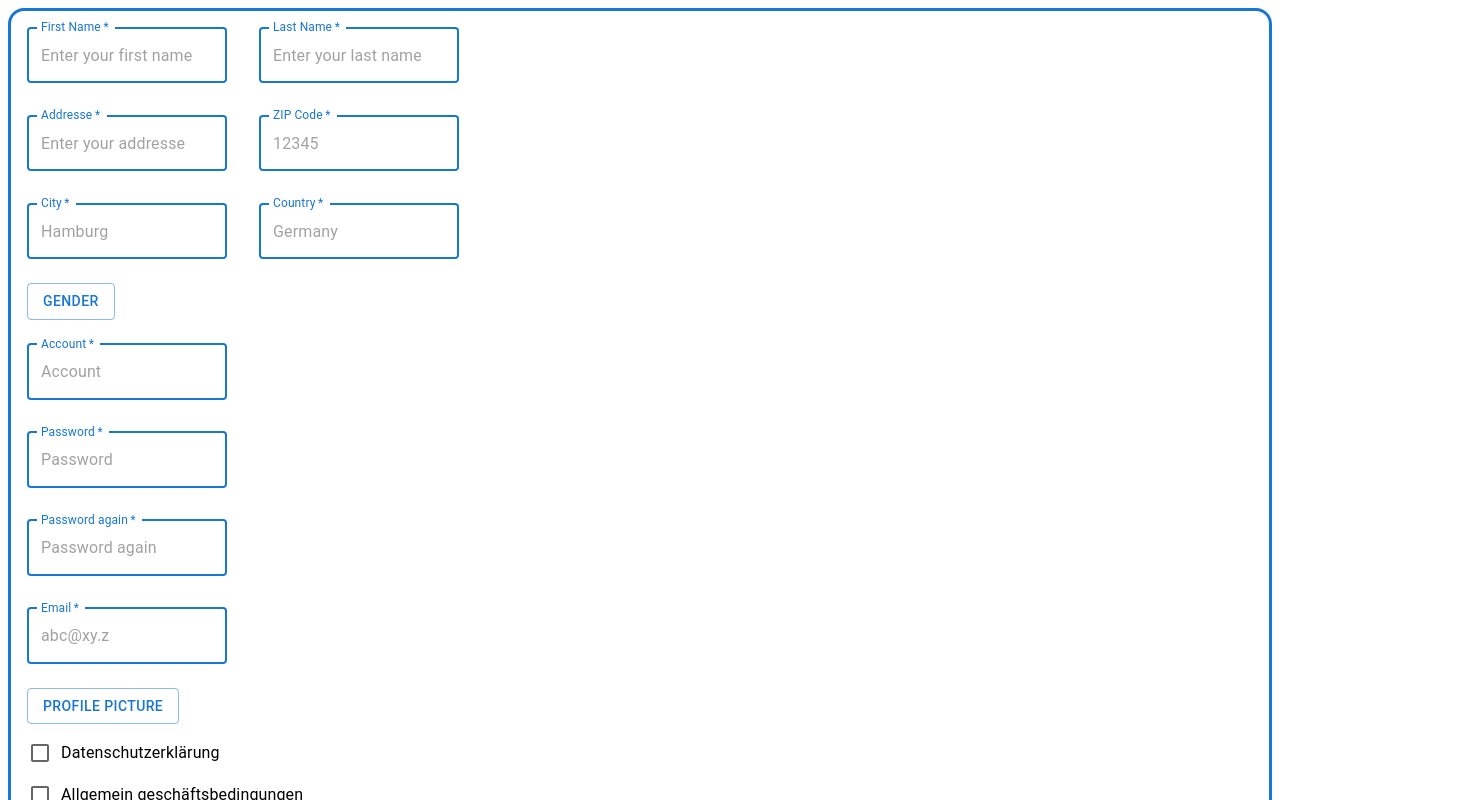
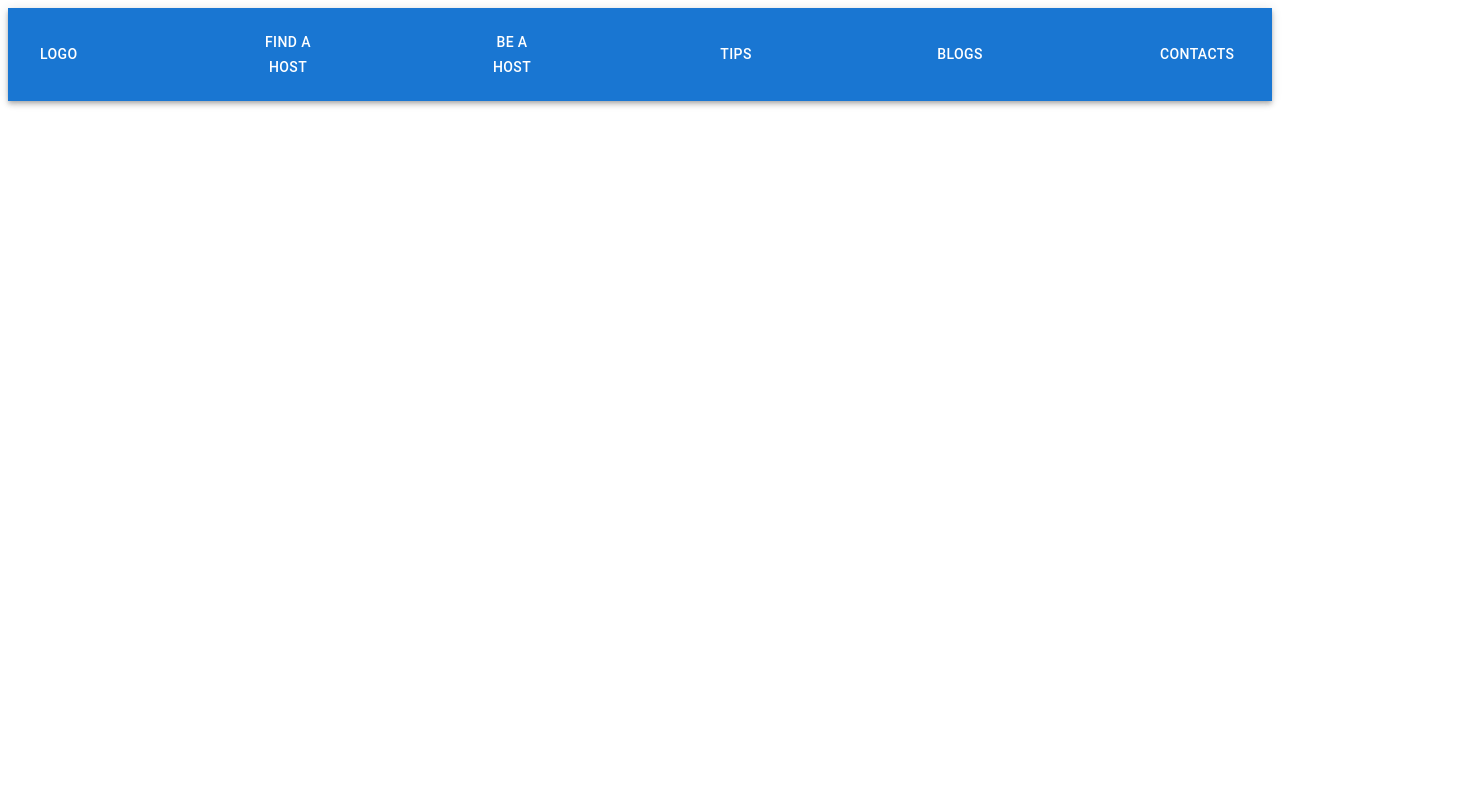
Before and after one commit to Latumi1192/pet_betreuung, a Next.js app: page / in a window 1280 px wide. Shown: the top 800 px of the page, 1466 px wide, since content can reach past the window. Built offline with nearby package versions, Linux system fonts and the light colour scheme.

Commit message:
Change according to Duy's review

```diff
--- a/pages/index.tsx
+++ b/pages/index.tsx
@@ -4,7 +4,7 @@ import SignUpForm from "../components/SignUpForm";
 
 
 const Home = () => {
-  return <SignUpForm />;
+  return <PageBar />;
 };
 
 export default Home;
```
